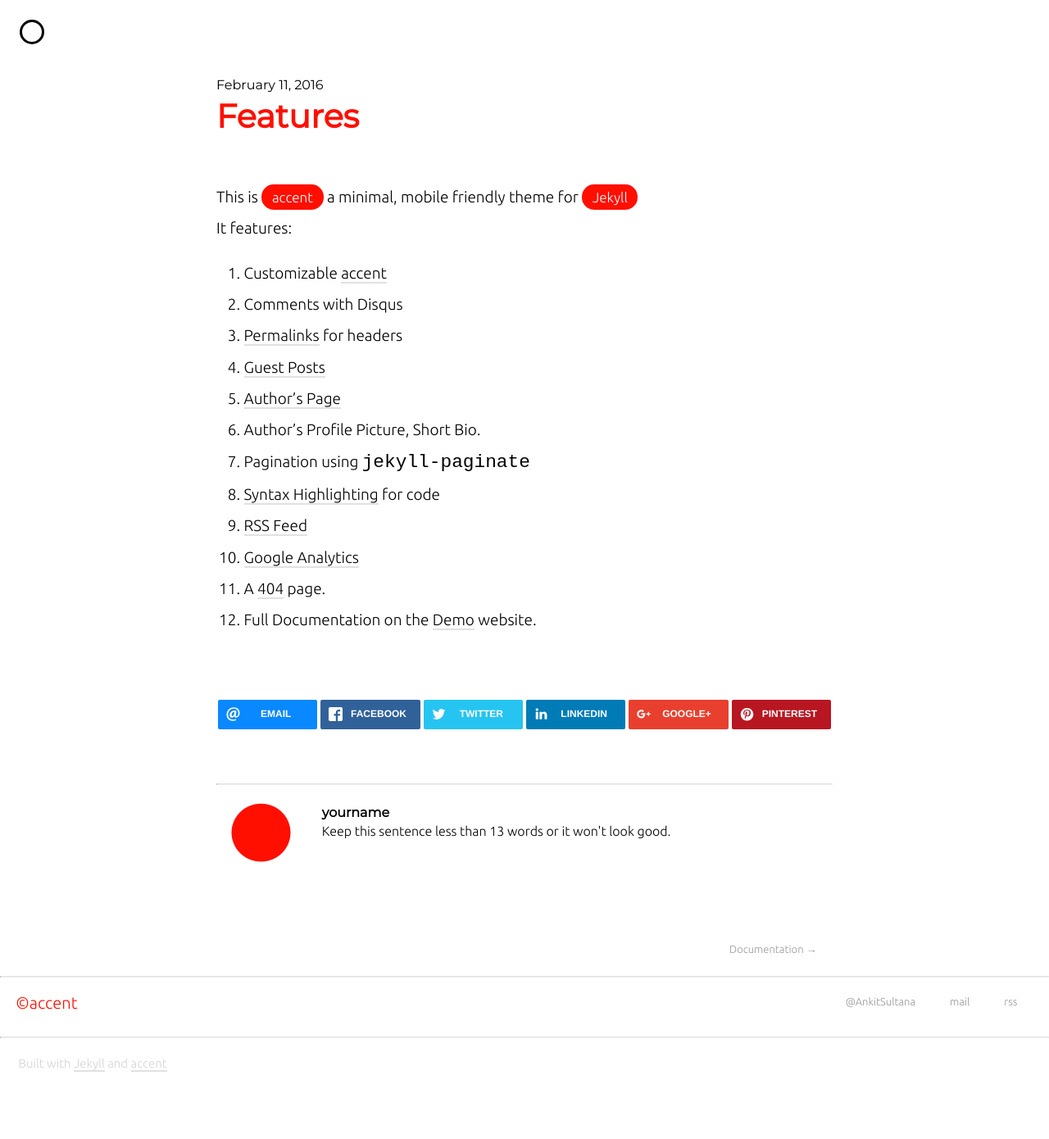
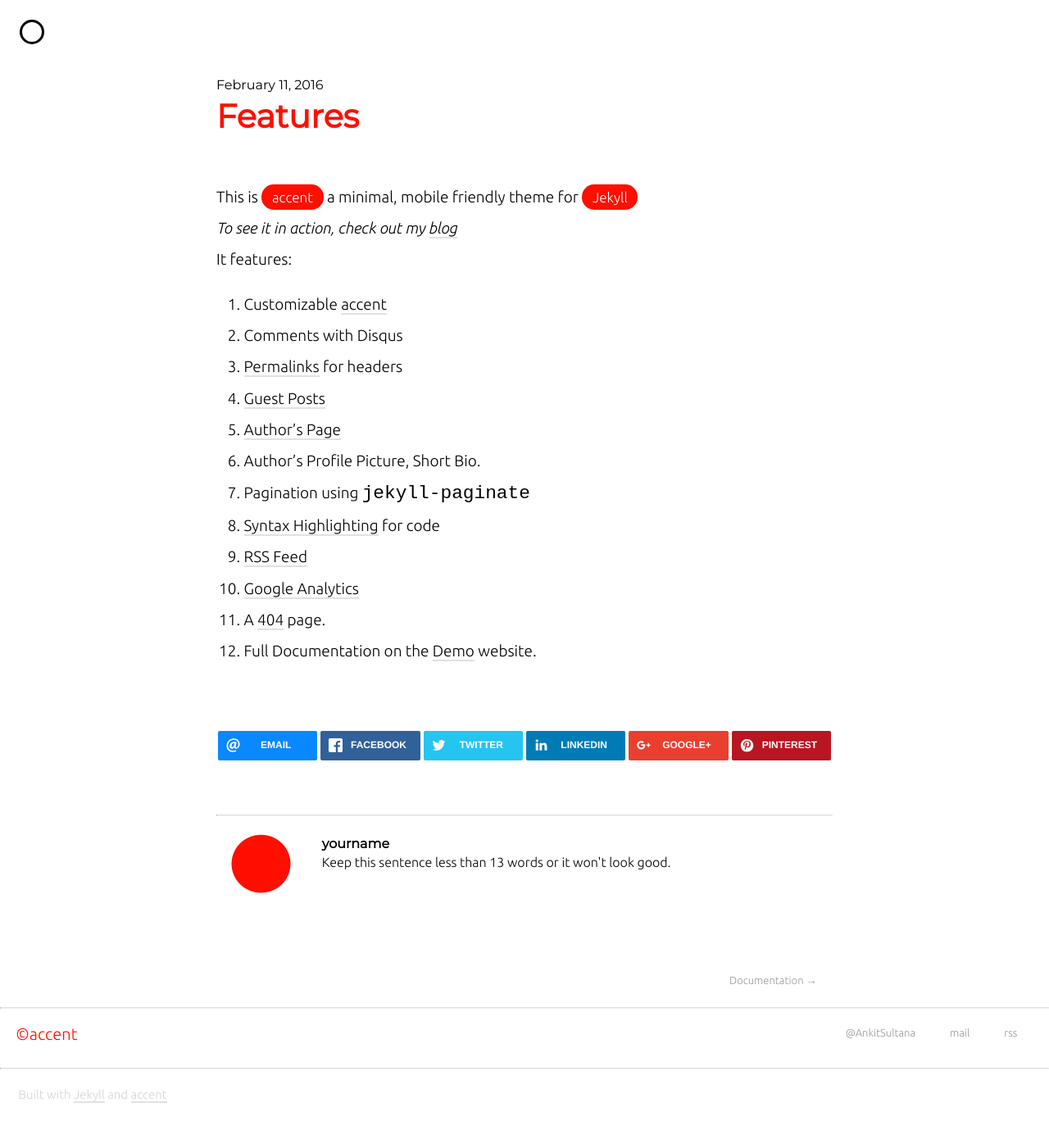
Before and after one commit to ankitsultana/accent, a Jekyll site: the page built from _posts/2016-02-11-features.markdown, in a window 1280 px wide. Shown: the whole page at 82% size. Built offline with Jekyll 4.4.1, drawn with Linux system fonts in a browser that asks for light colours; nearby versions of some CDN libraries; comment, search, counter and statistics services are not loaded; before the commit the page ends 1352 px from its top, so only the background shows below that.

Commit message:
Add blog link

```diff
--- a/_posts/2016-02-11-features.markdown
+++ b/_posts/2016-02-11-features.markdown
@@ -2,6 +2,8 @@
 ---
 
 This is <span class="capsule">accent</span> a minimal, mobile friendly theme for <span class="capsule">Jekyll</span>
+
+*To see it in action, check out my [blog](http://ankitsultana.me/blog)*
 
 It features:
 
```
